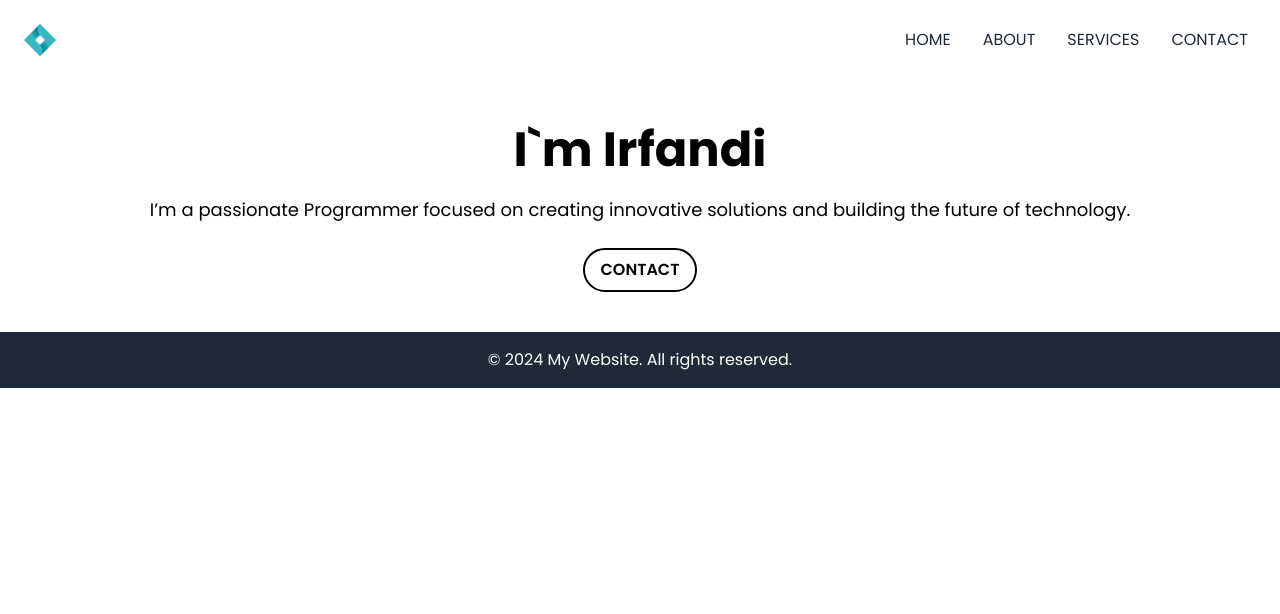
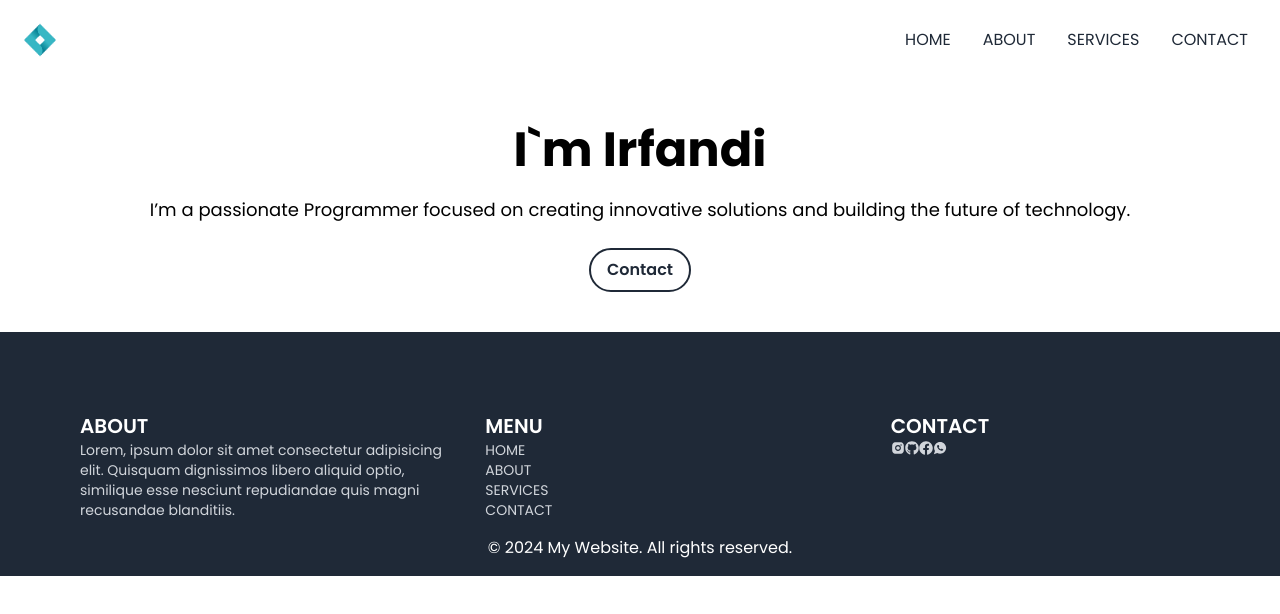
Before and after one commit to xlocaste/irfandi, a React (Vite) app: page / in a window 1280 px wide. Shown: the top 614 px of the page. Built offline with nearby package versions, Linux system fonts and the light colour scheme.

Commit message:
feat: ui icon

```diff
--- a/package.json
+++ b/package.json
@@ -11,7 +11,8 @@
   },
   "dependencies": {
     "react": "^18.3.1",
-    "react-dom": "^18.3.1"
+    "react-dom": "^18.3.1",
+    "react-icons": "^5.4.0"
   },
   "devDependencies": {
     "@eslint/js": "^9.15.0",
--- /dev/null
+++ b/src/components/ButtonContact.jsx
@@ -0,0 +1,9 @@
+const Button = () => {
+    return (
+        <button className="py-2 px-4 border-2 border-gray-800 text-gray-800 font-semibold rounded-full hover:bg-gray-800 hover:text-white transition-all duration-300">
+            Contact
+        </button>
+    )
+}
+
+export default Button
--- a/src/components/Footer.jsx
+++ b/src/components/Footer.jsx
@@ -1,6 +1,35 @@
+import Facebook from "./icons/Facebook";
+import Github from "./icons/Github";
+import Instagram from "./icons/Instagram";
+import Whatsapp from "./icons/Whatsapp";
+
 const Footer = () => {
     return (
-      <footer className="bg-gray-800 text-white">
+      <footer className="bg-gray-800 text-white p-20 pb-0">
+        <div className="flex flex-row gap-8">
+          <div className="w-1/3">
+            <p className="font-semibold text-xl">ABOUT</p>
+            <p className="text-gray-300 text-sm">Lorem, ipsum dolor sit amet consectetur adipisicing elit. Quisquam dignissimos libero aliquid optio, similique esse nesciunt repudiandae quis magni recusandae blanditiis.</p>
+          </div>
+          <div className="w-1/3">
+            <p className="font-semibold text-xl">MENU</p>
+            <div className="text-gray-300 text-sm">
+              <p>HOME</p>
+              <p>ABOUT</p>
+              <p>SERVICES</p>
+              <p>CONTACT</p>
+            </div>
+          </div>
+          <div>
+            <p className="font-semibold text-xl">CONTACT</p>
+            <div className="text-gray-300 text-sm">
+              <Instagram />
+              <Github />
+              <Facebook />
+              <Whatsapp />
+            </div>
+          </div>
+        </div>
         <div className="container mx-auto py-4 px-6 text-center">
           <p>&copy; {new Date().getFullYear()} My Website. All rights reserved.</p>
         </div>
--- a/src/components/Hero.jsx
+++ b/src/components/Hero.jsx
@@ -1,3 +1,5 @@
+import Button from "./ButtonContact"
+
 const Hero = () => {
     return (
         <div className="flex justify-center p-10">
@@ -8,7 +10,7 @@ const Hero = () => {
                 <p className="text-lg mb-6">
                     I’m a passionate Programmer focused on creating innovative solutions and building the future of technology.
                 </p>
-                <button className="font-semibold border-2 border-black rounded-full py-2 px-4">CONTACT</button>
+                <Button />
             </div>
         </div>
     )
--- /dev/null
+++ b/src/components/icons/Email.jsx
@@ -0,0 +1,11 @@
+import { IoMdMail } from "react-icons/io";
+
+const Email = () => {
+    return(
+        <button>
+            <IoMdMail />
+        </button>
+    )
+}
+
+export default Email
--- /dev/null
+++ b/src/components/icons/Facebook.jsx
@@ -0,0 +1,11 @@
+import { FaFacebook } from "react-icons/fa";
+
+const Facebook = () => {
+    return (
+        <button>
+            <FaFacebook />
+        </button>
+    )
+}
+
+export default Facebook
--- /dev/null
+++ b/src/components/icons/Github.jsx
@@ -0,0 +1,11 @@
+import { FaGithub } from "react-icons/fa";
+
+const Github = () => {
+    return (
+        <button>
+            <FaGithub />
+        </button>
+    )
+}
+
+export default Github
--- /dev/null
+++ b/src/components/icons/Globe.jsx
@@ -0,0 +1,11 @@
+import { FaGlobe } from "react-icons/fa";
+
+const Globe = () => {
+    return (
+        <button>
+            <FaGlobe />
+        </button>
+    )
+}
+
+export default Globe
--- /dev/null
+++ b/src/components/icons/Instagram.tsx
@@ -0,0 +1,12 @@
+import React from "react";
+import { RiInstagramFill } from "react-icons/ri";
+
+const Instagram = () => {
+    return (
+        <button>
+            <RiInstagramFill />
+        </button>
+    )
+}
+
+export default Instagram
--- /dev/null
+++ b/src/components/icons/Whatsapp.jsx
@@ -0,0 +1,11 @@
+import { IoLogoWhatsapp } from "react-icons/io";
+
+const Whatsapp = () => {
+    return (
+        <button>
+            <IoLogoWhatsapp />
+        </button>
+    )
+}
+
+export default Whatsapp
```
Also changed, not shown: 1 other file (tests, documents, lock files or other folders).
